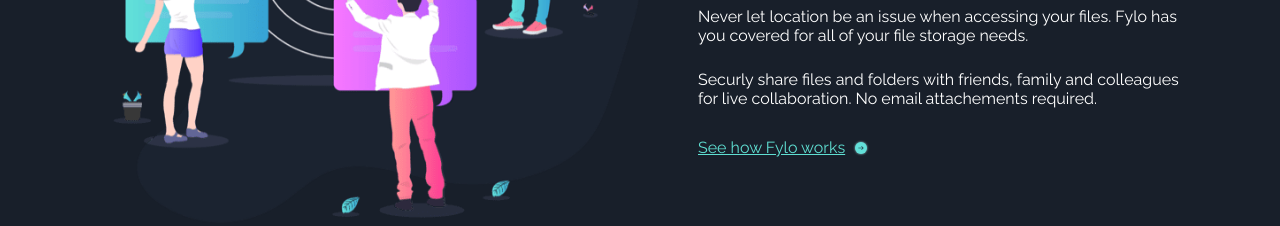
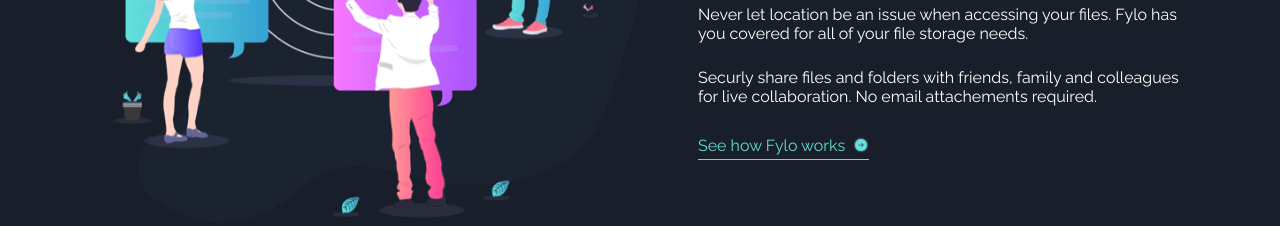
Before and after one commit to hassanbenhzaine/Brief-C2N2, a plain HTML site: page Projet 1/index.html in a window 1280 px wide. Shown: the part 2060-2286 px from the top of the page. Drawn offline with nearby package versions, Linux system fonts and the light colour scheme.

Commit message:
update hamza sections

```diff
--- a/Projet 1/hamza.css
+++ b/Projet 1/hamza.css
@@ -26,7 +26,9 @@ font-size: 45px;
 }
 
 .seemore{
-    text-decoration: underline;
+border-bottom: 1px solid #5fdfd2;
+padding-bottom: 4px;
+width: max-content;
     color: #5fdfd2;
     margin-top: 30px;
     display: flex;
```
